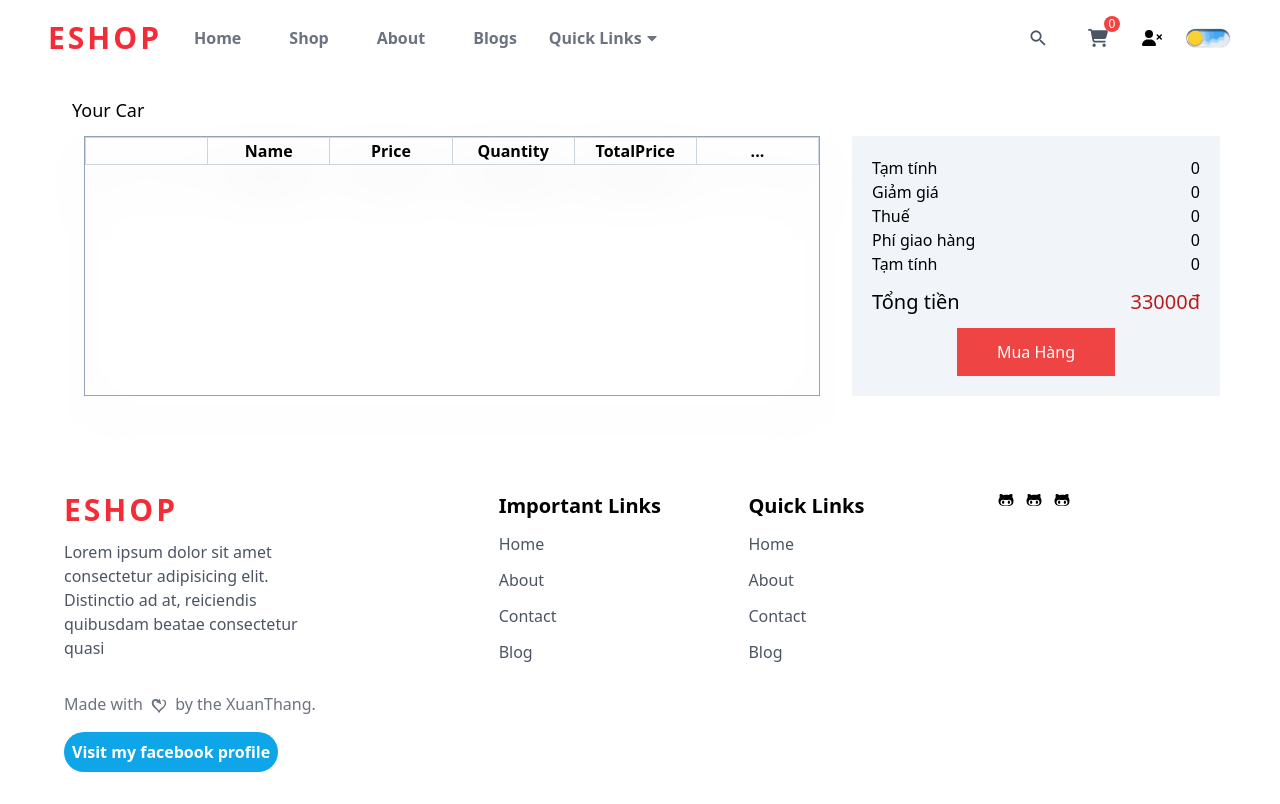
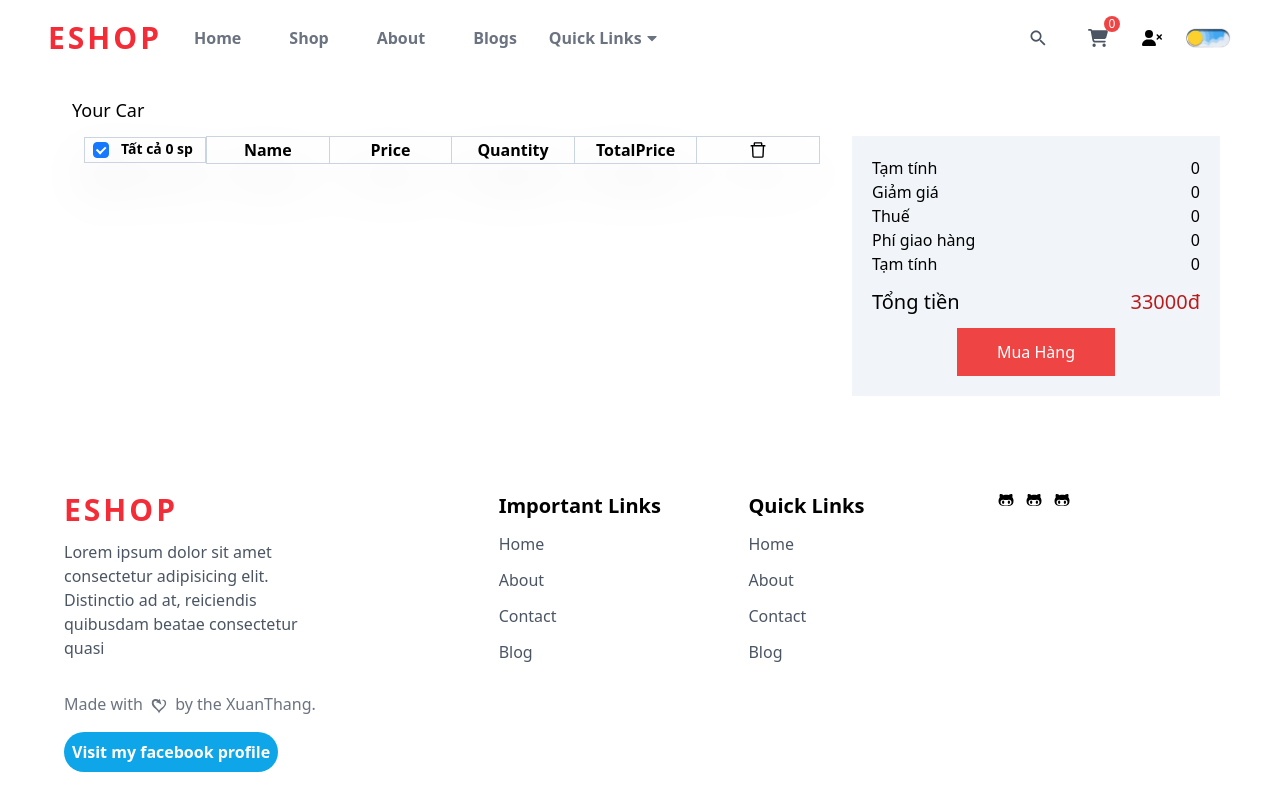
Before and after one commit to Thawg2002/EShop, a React (Vite) app: page /order in a window 1280 px wide. Built offline with nearby package versions, Linux system fonts and the light colour scheme.

Commit message:
update orderpage delete all product

```diff
--- a/src/pages/Website/Order/OrderPage.jsx
+++ b/src/pages/Website/Order/OrderPage.jsx
@@ -6,9 +6,12 @@ import { useDispatch, useSelector } from "react-redux";
 import {
   decreaseAmount,
   increaseAmount,
+  removeAllOrder,
   removeOrder,
 } from "../../../redux/slides/orderSlide";
+import { Checkbox } from "antd";
 const OrderPage = () => {
+  const [listChecked, setListChecked] = useState([]);
   const order = useSelector((state) => state.order);
   const dispatch = useDispatch();
   const onHandleChangeQuantity = (event, idProduct) => {
@@ -22,33 +25,79 @@ const OrderPage = () => {
   const handleDeleteOrder = (idProduct) => {
     dispatch(removeOrder(idProduct));
   };
+  const onhandleRemoveAllOrder = () => {
+    if (Array.isArray(listChecked) && listChecked.length > 0) {
+      dispatch(removeAllOrder(listChecked));
+      setListChecked([]);
+    }
+  };
   // hàm này để giá trị input không thể nhỏ hơn 1
   const handleInputChange = (e) => {
     const value = Math.max(1, Number(e.target.value));
     setQuantity(value);
   };
-  console.log("order", order);
+
+  const onchange = (e) => {
+    if (listChecked.includes(e.target.value)) {
+      const newList = listChecked.filter((item) => item !== e.target.value);
+      setListChecked(newList);
+    } else {
+      setListChecked([...listChecked, e.target.value]);
+    }
+  };
+  // console.log("listChecked", listChecked);
+  const onhandleOnchangeCheckAll = (e) => {
+    const newListCheck = [];
+    if (e.target.checked) {
+      const newList = order.orderItems.forEach((item) =>
+        newListCheck.push(item.product)
+      );
+      setListChecked(newListCheck);
+    } else {
+      setListChecked([]);
+    }
+  };
   return (
     <div className="container mt-5 mb-16">
       <div className="mx-6">
         <h1 className="text-lg font-medium mb-3 ">Your Car</h1>
         <div className="w-full flex gap-8 mx-3">
-          <div className="w-2/3 border-separate border-spacing-2 border border-slate-400 drop-shadow-2xl">
+          <div className="w-2/3 drop-shadow-2xl">
             <table className="table-fixed w-full text-center">
               <thead>
                 <tr>
-                  <th className="border border-slate-300"></th>
+                  <th className="border border-slate-300 flex pl-2">
+                    <Checkbox
+                      onChange={onhandleOnchangeCheckAll}
+                      checked={listChecked?.length === order?.orderItems.length}
+                    />
+                    <span className="text-sm ml-3 ">
+                      Tất cả {order.orderItems.length} sp{" "}
+                    </span>
+                  </th>
                   <th className="border border-slate-300">Name</th>
                   <th className="border border-slate-300">Price</th>
                   <th className="border border-slate-300">Quantity</th>
                   <th className="border border-slate-300">TotalPrice</th>
-                  <th className="border border-slate-300">...</th>
+                  <th className="border border-slate-300">
+                    {" "}
+                    <AiOutlineDelete
+                      className="mx-auto text-xl cursor-pointer"
+                      onClick={() => onhandleRemoveAllOrder()}
+                    />
+                  </th>
                 </tr>
               </thead>
               <tbody>
                 {order.orderItems.map((item, index) => (
                   <tr key={index}>
-                    <td className="border border-slate-300">
+                    <td className="border border-slate-300 flex  pl-2">
+                      <Checkbox
+                        onChange={onchange}
+                        value={item.product}
+                        checked={listChecked.includes(item?.product)}
+                      />
+
                       <img
                         src={item.image}
                         alt=""
--- a/src/redux/slides/orderSlide.js
+++ b/src/redux/slides/orderSlide.js
@@ -38,6 +38,16 @@ export const orderSlider = createSlice({
         state.orderItems = itemOrder;
       }
     },
+    removeAllOrder: (state, action) => {
+      if (confirm("Bạn có chắc muốn xóa tất cả sản phẩm này không?")) {
+        const listchecked = action.payload;
+        console.log("listchecked", listchecked);
+        const itemOrder = state.orderItems.filter(
+          (item) => !listchecked.includes(item.product)
+        );
+        state.orderItems = itemOrder;
+      }
+    },
     increaseAmount: (state, action) => {
       const idProduct = action.payload;
       console.log("action.payload", action.payload);
@@ -59,7 +69,12 @@ export const orderSlider = createSlice({
 });
 
 // Action creators are generated for each case reducer function
-export const { addOrderProduct, removeOrder, increaseAmount, decreaseAmount } =
-  orderSlider.actions;
+export const {
+  addOrderProduct,
+  removeOrder,
+  increaseAmount,
+  decreaseAmount,
+  removeAllOrder,
+} = orderSlider.actions;
 
 export default orderSlider.reducer;
```
